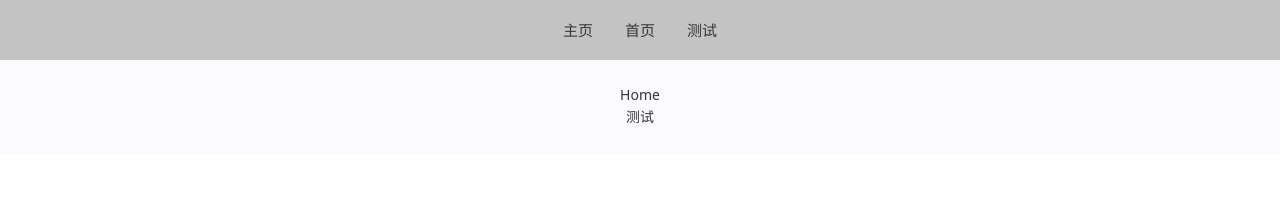
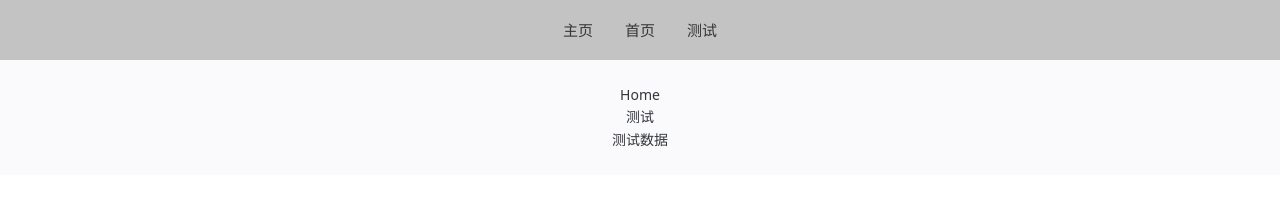
Before and after one commit to YeezyG/github_pages, a Vue app: page /github_pages/home in a window 1280 px wide. Shown: the top 219 px of the page. Built offline with nearby package versions, Linux system fonts and the light colour scheme.

Commit message:
Update home.vue

```diff
--- a/src/components/content/Home/home.vue
+++ b/src/components/content/Home/home.vue
@@ -1,6 +1,8 @@
 <script setup lang="ts">
 import { ref } from 'vue'
 const readyRender = ref<boolean>(false)
+
+const testData = ref<string>('测试数据')
 
 inital()
 
@@ -12,6 +14,7 @@ function inital() {
     <div v-if="readyRender" class="home">
         <div>Home</div>
         <div>测试</div>
+        <div>{{ testData }}</div>
     </div>
 </template>
 
```
